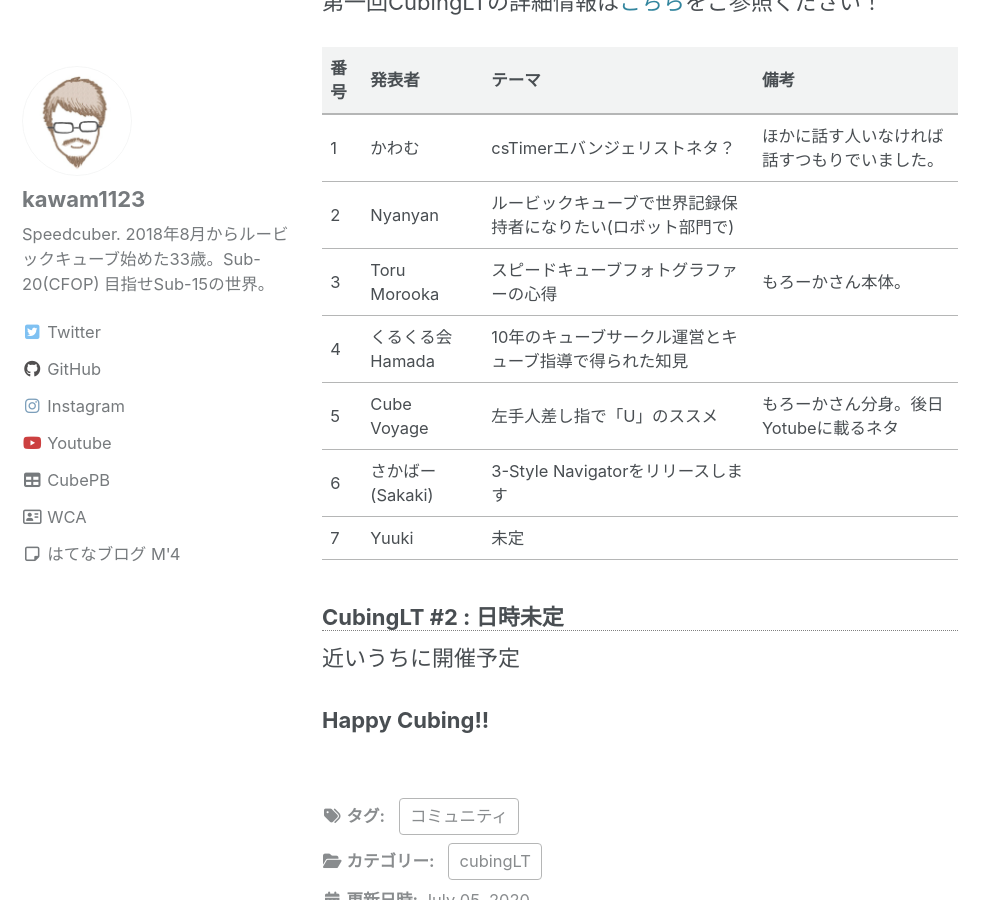
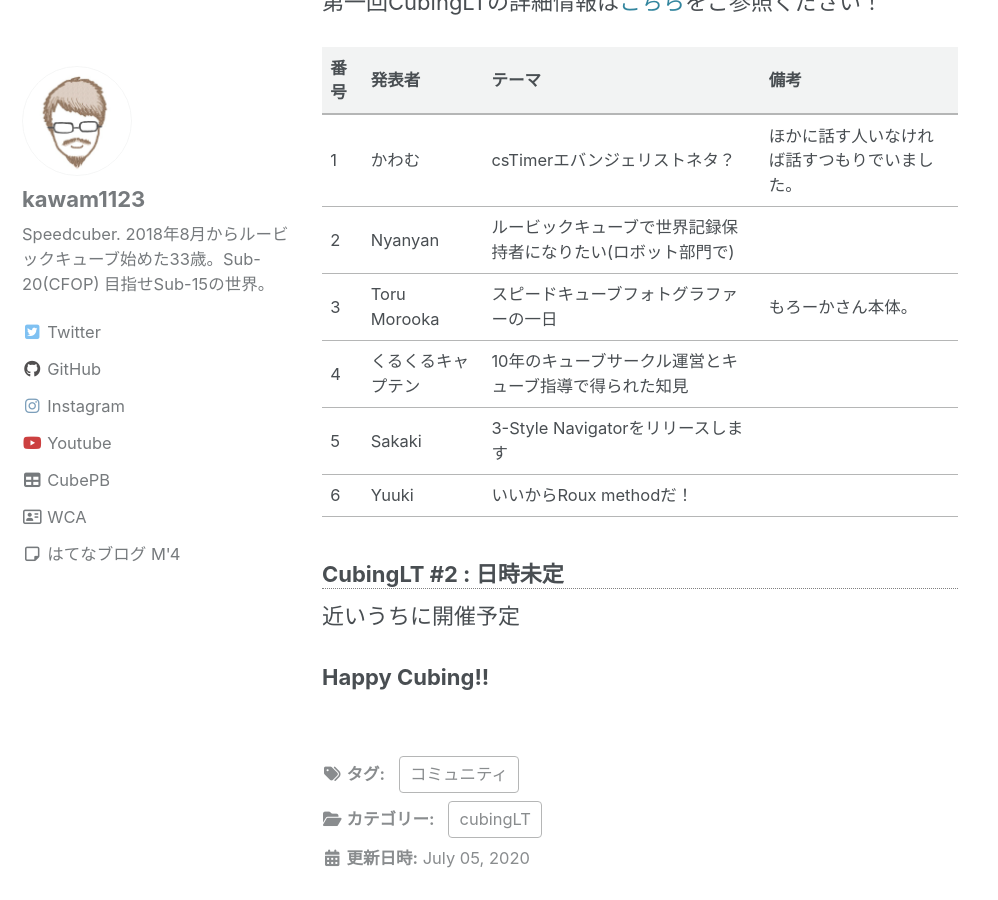
Before and after one commit to kawam1123/kawam1123.github.io, a Jekyll site: the page built from _posts/cubinglt/2020-07-05-cubinglt.md, in a window 1280 px wide and 900 px high, scrolled down 5225 px. Shown: the whole window, without its empty margins (0-998 px from the left). Built offline with Jekyll 4.4.1, drawn with Linux system fonts in a browser that asks for light colours; cached includes are drawn as plain includes; nearby versions of some CDN libraries; some web fonts are replaced.

Commit message:
発表者修正

```diff
--- a/_posts/cubinglt/2020-07-05-cubinglt.md
+++ b/_posts/cubinglt/2020-07-05-cubinglt.md
@@ -95,11 +95,10 @@ LTという形式に既に慣れている方もそうでない方も、何か発
 |---|------|-------|-----|
 |1|かわむ|csTimerエバンジェリストネタ？|ほかに話す人いなければ話すつもりでいました。|
 |2|Nyanyan|ルービックキューブで世界記録保持者になりたい(ロボット部門で)||
-|3|Toru Morooka|スピードキューブフォトグラファーの心得|もろーかさん本体。|
-|4|くるくる会 Hamada|10年のキューブサークル運営とキューブ指導で得られた知見||
-|5|Cube Voyage|左手人差し指で「U」のススメ|もろーかさん分身。後日Yotubeに載るネタ|
-|6|さかばー(Sakaki)|3-Style Navigatorをリリースします||
-|7|Yuuki|未定||
+|3|Toru Morooka|スピードキューブフォトグラファーの一日|もろーかさん本体。|
+|4|くるくるキャプテン|10年のキューブサークル運営とキューブ指導で得られた知見||
+|5|Sakaki|3-Style Navigatorをリリースします||
+|6|Yuuki|いいからRoux methodだ！||
 
 ### CubingLT #2 : 日時未定
 近いうちに開催予定
```
Also changed, not shown: _posts/cubinglt/2020-07-05-cubinglt-1.md (+7 -8 lines).
